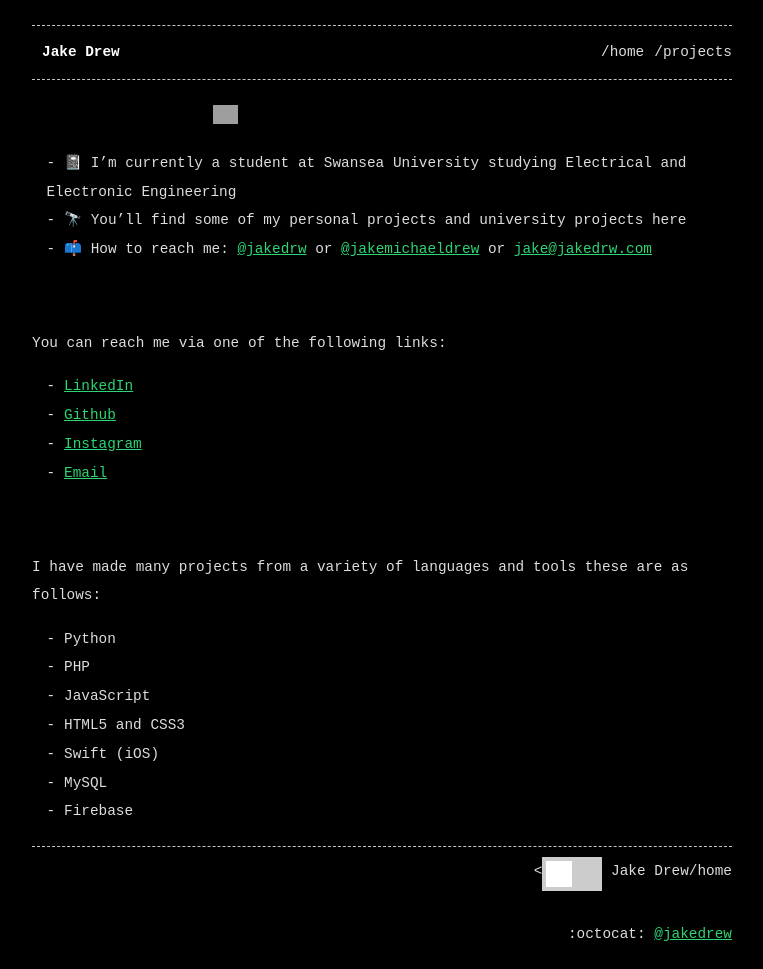
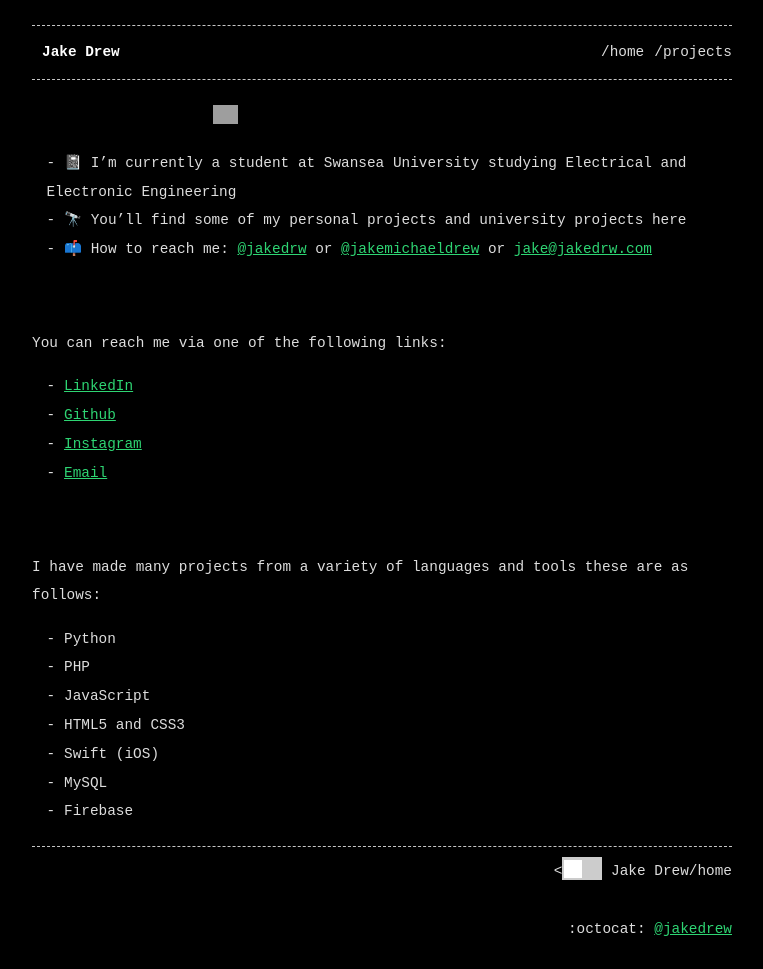
Before and after one commit to jakedrew/jakedrew.github.io, a Jekyll site: the page built from index.md, in a window 1280 px wide. Shown: the whole page, without its empty margins (258-1021 px from the left). Built offline with Jekyll 4.4.1, drawn with Linux system fonts in a browser that asks for light colours; grey boxes are pictures that could not be loaded.

Commit message:
simple change

```diff
--- a/assets/css/main.scss
+++ b/assets/css/main.scss
@@ -78,8 +78,8 @@ div.error_box h1 { font-size: 2em; }
 .switch {
     position: relative;
     display: inline-block;
-    width: 60px;
-    height: 34px;
+    width: 40px;
+    height: 23px;
   }
 
   /* Hide default HTML checkbox */
@@ -105,21 +105,21 @@ div.error_box h1 { font-size: 2em; }
   .slider:before {
     position: absolute;
     content: "";
-    height: 26px;
-    width: 26px;
-    left: 4px;
-    bottom: 4px;
+    height: 18px;
+    width: 18px;
+    left: 2px;
+    bottom: 2px;
     background-color: white;
     -webkit-transition: .4s;
     transition: .4s;
   }
 
   input:checked + .slider {
-    background-color: #2196F3;
+    background-color: var(--alt-color);
   }
 
   input:focus + .slider {
-    box-shadow: 0 0 1px #2196F3;
+    box-shadow: 0 0 1px var(--alt-color);
   }
 
   input:checked + .slider:before {
```
